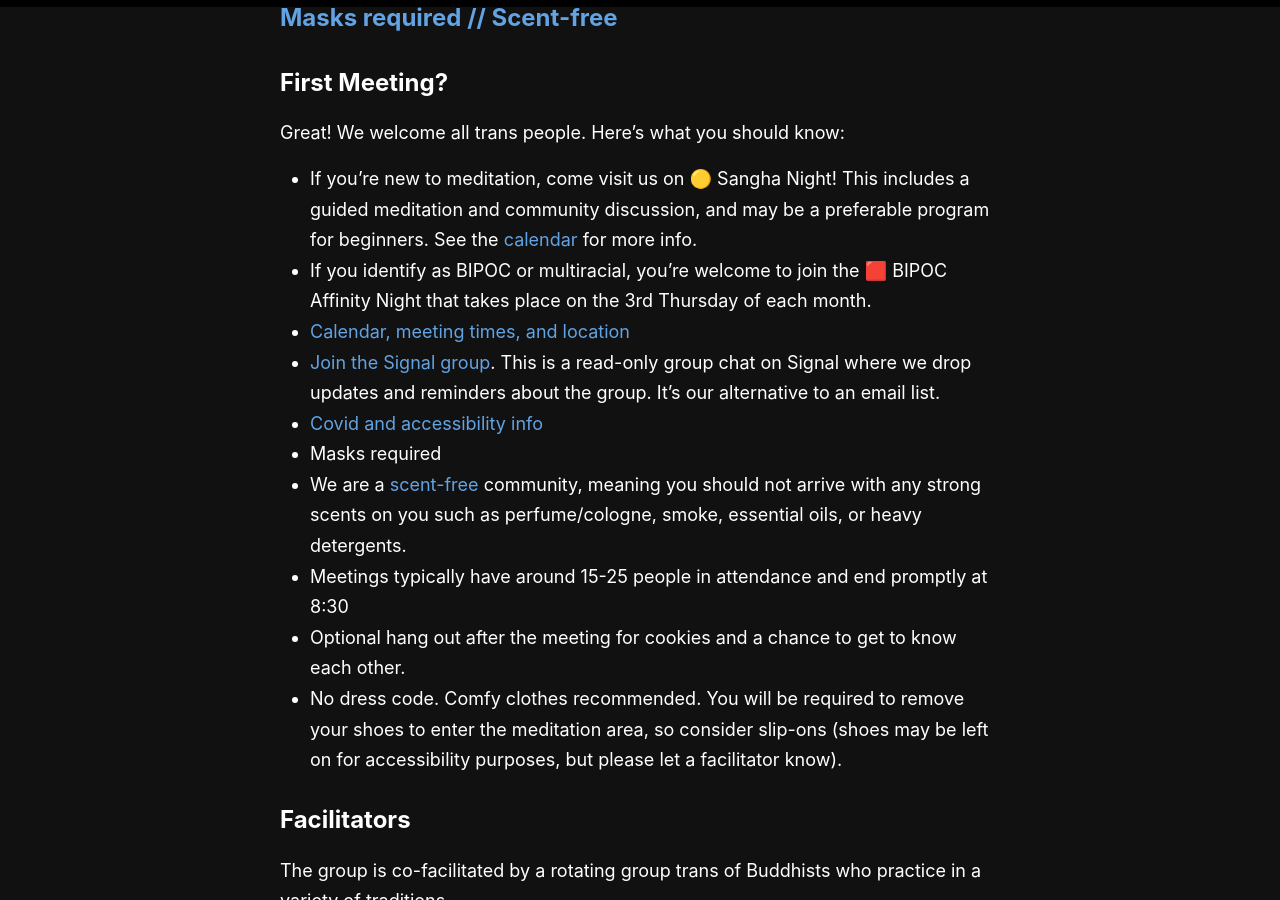
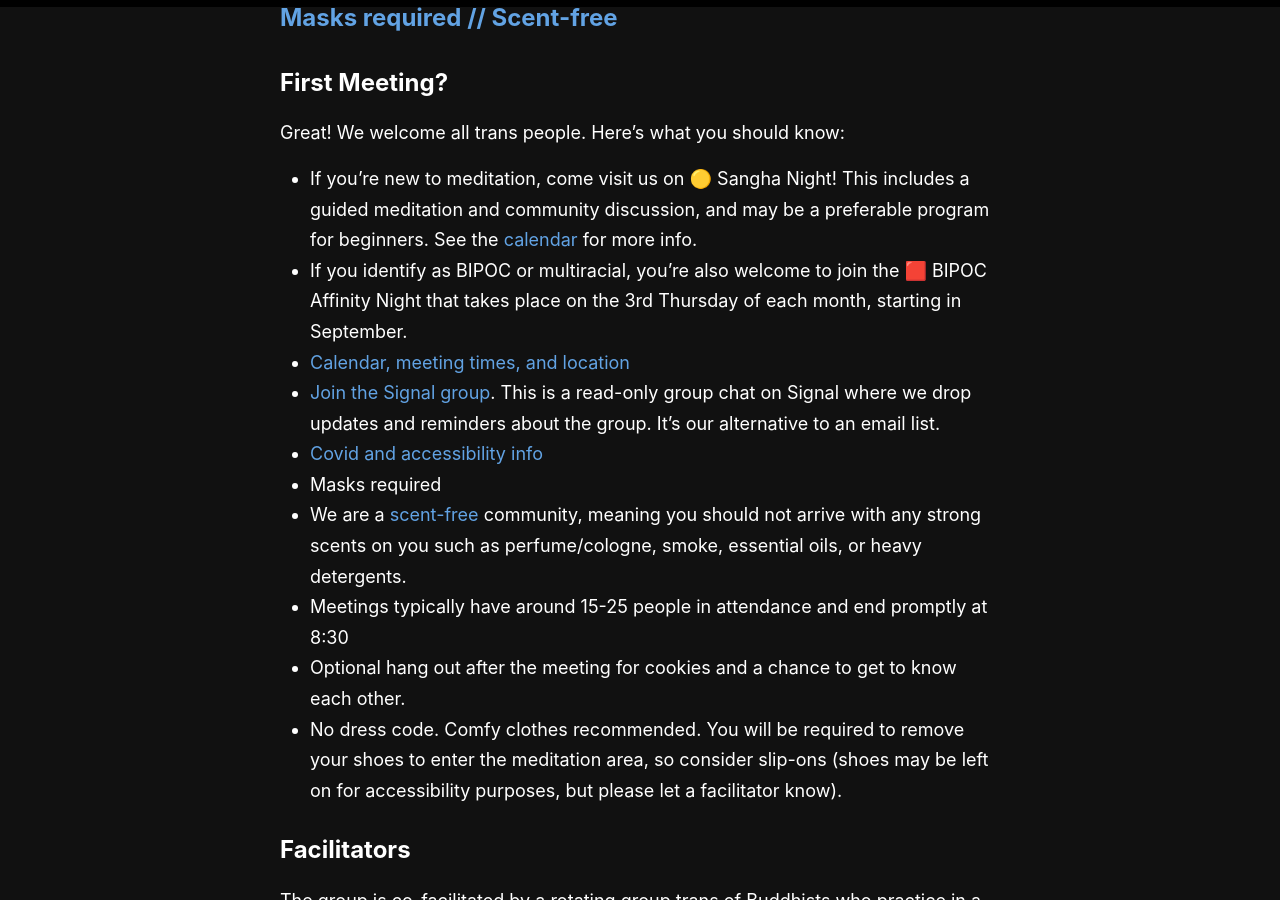
Before and after one commit to rykener/transsangha, a Jekyll site: the page built from _pages/index.md, in a window 1280 px wide and 900 px high, scrolled down 450 px. Built offline with Jekyll 4.4.1, drawn with Linux system fonts in a browser that asks for light colours.

Commit message:
update language

```diff
--- a/_pages/index.md
+++ b/_pages/index.md
@@ -15,7 +15,7 @@ Trans Sangha fosters trans community grounded in mutual aid while following in t
 Great! We welcome all trans people. Here's what you should know:
 
 * If you're new to meditation, come visit us on 🟡 Sangha Night! This includes a guided meditation and community discussion, and may be a preferable program for beginners. See the [calendar](/schedule) for more info.
-* If you identify as BIPOC or multiracial, you're welcome to join the 🟥 BIPOC Affinity Night that takes place on the 3rd Thursday of each month.
+* If you identify as BIPOC or multiracial, you're also welcome to join the 🟥 BIPOC Affinity Night that takes place on the 3rd Thursday of each month, starting in September.
 * [Calendar, meeting times, and location](/schedule)
 * [Join the Signal group](/contact). This is a read-only group chat on Signal where we drop updates and reminders about the group. It's our alternative to an email list.
 * [Covid and accessibility info](/accessibility)
```
